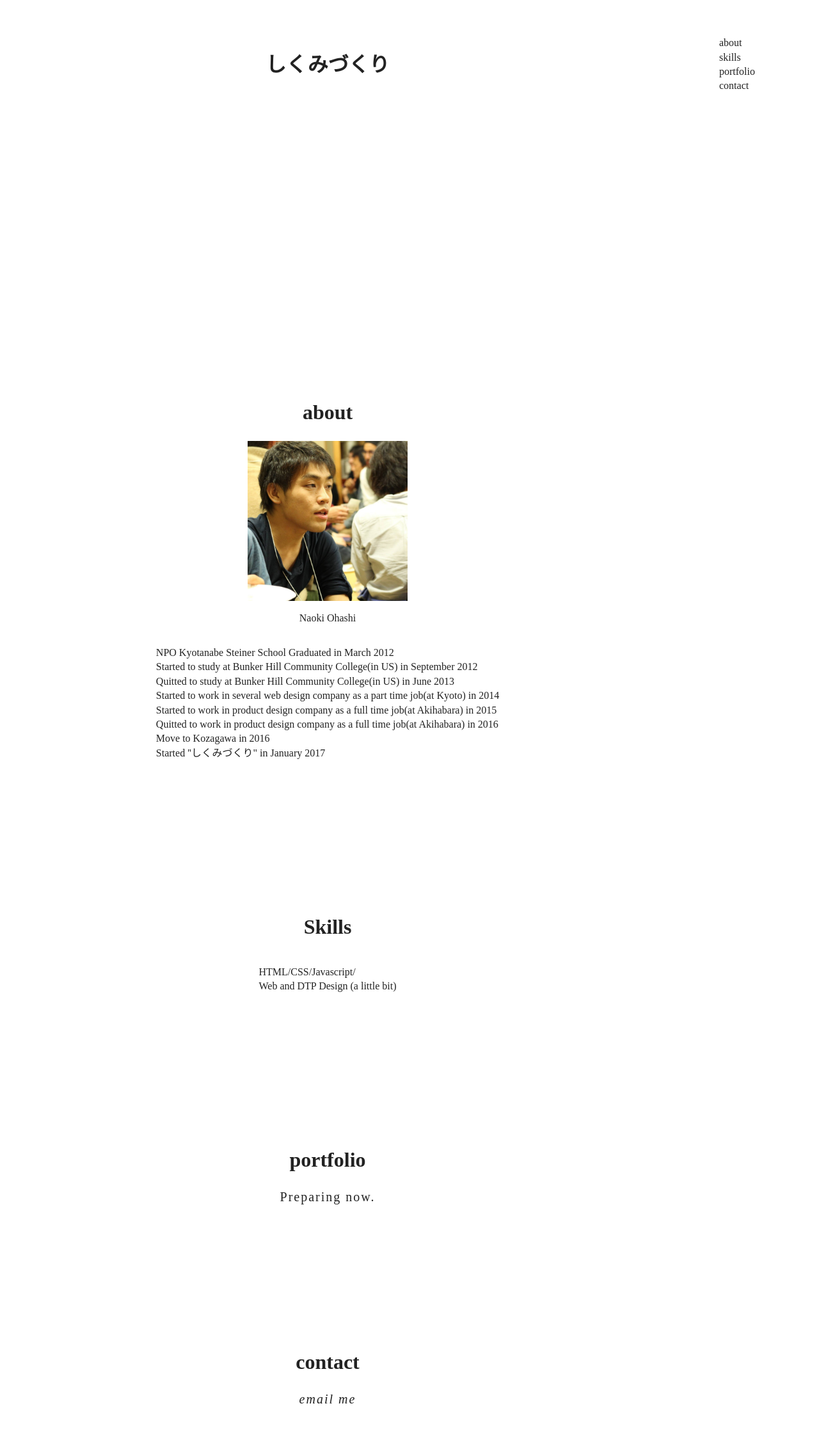
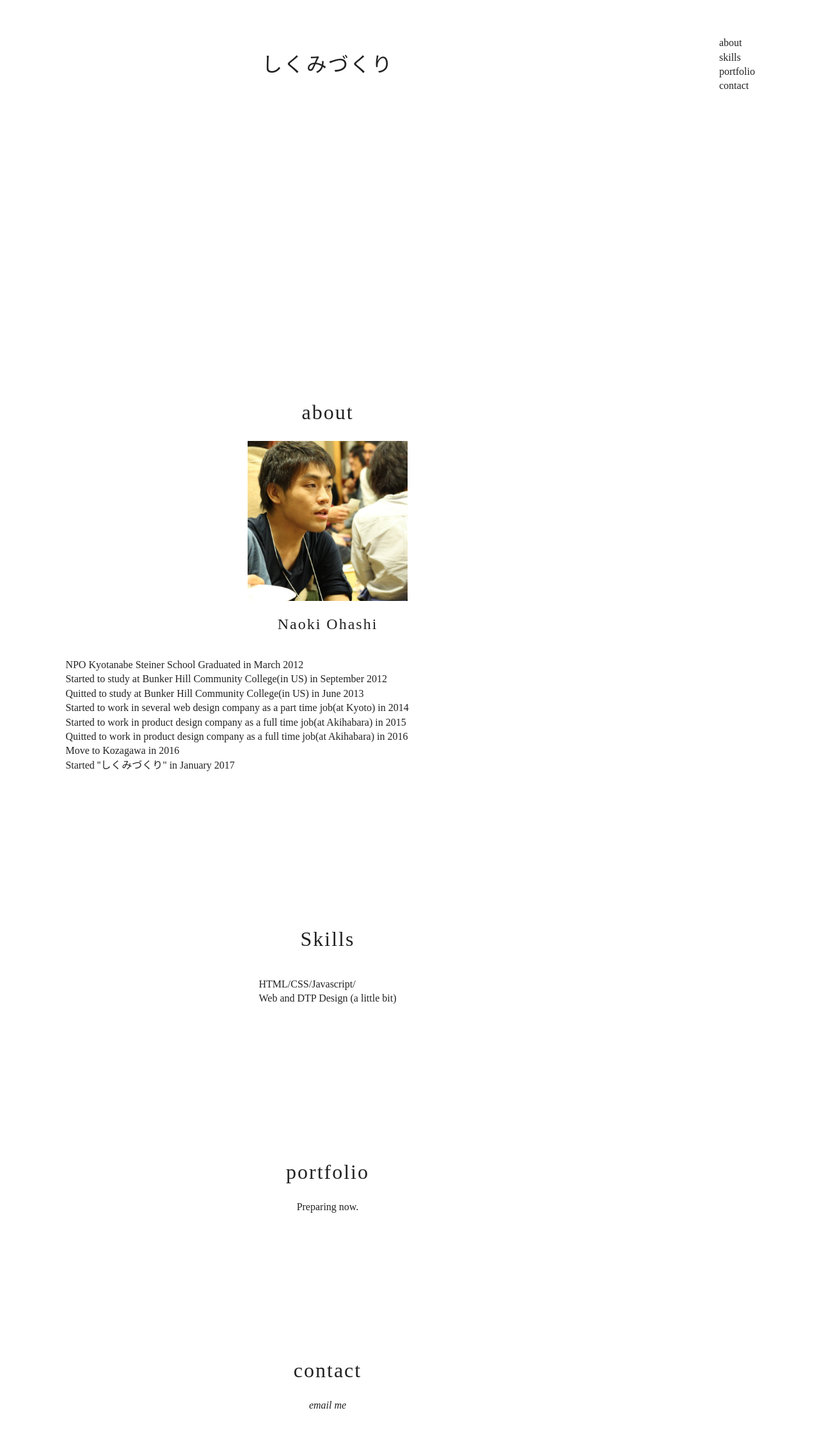
Before and after one commit to naogify/window_reseize_animation, a plain HTML site: page index.html in a window 1280 px wide. Shown: the part 299-2560 px from the top of the page at 64% size. Drawn offline with Linux system fonts and the light colour scheme.

Commit message:
analytics

```diff
--- a/css/main.css
+++ b/css/main.css
@@ -17,7 +17,6 @@
     width: 100% !important;
   }
 }
-
 html, body{
     margin:0;
     padding: 0;
@@ -40,6 +39,10 @@ a{
 a:hover{
   color:#999999;
 }
+h1,h2{
+  letter-spacing: 2px;
+  font-weight: 100;
+}
 header, header div,aside,nav,nav div{
   height:100%;
   padding:0;
@@ -51,15 +54,14 @@ nav{
   background-color: #ffffff;
   width: 20%;
 }
-section img{
-  width: 250px;
-  height: 250px;
-}
 footer div{
   padding-bottom: 10px !important;
 }
 .width{
   width: 80%;
+}
+.width_text{
+ width: 80%;
 }
 .padding{
   padding: 100px 0;
@@ -74,21 +76,7 @@ footer div{
   -webkit-align-items: center; /* Safari */
   align-items: center;
 }
-.title_large{
-  letter-spacing: 2px;
-  font-size: 30px;
-  font-weight: 100;
+#img_profile{
+  width: 250px;
+  height: 250px;
 }
-.title_middle{
-  letter-spacing: 2px;
-  font-size: 20px;
-  font-weight: 100;
-}
-.title_small{
-
-}
-#footer{
-  /*-webkit-align-items: bottom; /* Safari */*/
-  /*align-items: bottom;*/
-  /*padding-bottom: 0;*/
-}
--- a/index.html
+++ b/index.html
@@ -31,8 +31,9 @@
               <section id="about">
                 <div class="flex-center width padding">
                   <h1>about</h1>
-                  <img src="./img/profile.jpg" style="width:250px;"alt="profile picture">
-                  <p>Naoki Ohashi</p>
+                  <img src="./img/profile.jpg" id="img_profile" alt="profile picture">
+                  <h2>Naoki Ohashi</h2>
+                  <div class="width_text">
                     <ul>
                       <li>NPO Kyotanabe Steiner School Graduated in March 2012</li>
                       <li>Started to study at Bunker Hill Community College(in US) in September 2012</li>
@@ -43,6 +44,7 @@
                       <li>Move to Kozagawa in 2016 </li>
                       <li>Started ''しくみづくり" in January 2017 </li>
                     </ul>
+                  </div>
                 </div>
               </section>
               <section id="skills">
@@ -76,14 +78,14 @@
             </div>
           </footer>
         <!-- <script src="js/main.js"></script> -->
-        <!-- Google Analytics: change UA-XXXXX-X to be your site's ID. -->
         <script>
-            (function(b,o,i,l,e,r){b.GoogleAnalyticsObject=l;b[l]||(b[l]=
-            function(){(b[l].q=b[l].q||[]).push(arguments)});b[l].l=+new Date;
-            e=o.createElement(i);r=o.getElementsByTagName(i)[0];
-            e.src='https://www.google-analytics.com/analytics.js';
-            r.parentNode.insertBefore(e,r)}(window,document,'script','ga'));
-            ga('create','UA-XXXXX-X','auto');ga('send','pageview');
+          (function(i,s,o,g,r,a,m){i['GoogleAnalyticsObject']=r;i[r]=i[r]||function(){
+          (i[r].q=i[r].q||[]).push(arguments)},i[r].l=1*new Date();a=s.createElement(o),
+          m=s.getElementsByTagName(o)[0];a.async=1;a.src=g;m.parentNode.insertBefore(a,m)
+          })(window,document,'script','https://www.google-analytics.com/analytics.js','ga');
+
+          ga('create', 'UA-97328782-1', 'auto');
+          ga('send', 'pageview');
         </script>
     </body>
 </html>
```
Lines whose indentation alone changed are shown as unchanged.
